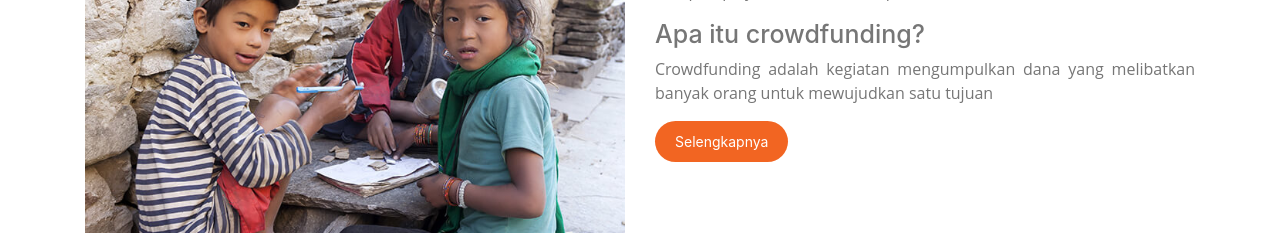
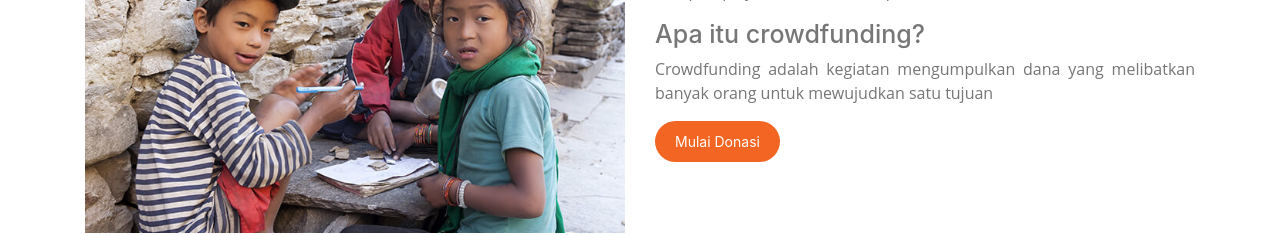
Before and after one commit to ZoOwen/CharityFronEnd, a React (Create React App) app: page /about in a window 1280 px wide. Shown: the part 840-1075 px from the top of the page. Built offline with nearby package versions, Linux system fonts and the light colour scheme.

Commit message:
update hubungkan tombol

```diff
--- a/src/components/Home/CarouselHome.js
+++ b/src/components/Home/CarouselHome.js
@@ -1,10 +1,11 @@
 import React, { useEffect } from "react";
+import { withRouter } from "react-router-dom";
 import Aos from "aos";
 import "aos/dist/aos.css";
 
 import { Carousel, Button } from "react-bootstrap";
 
-const CarouselHome = () => {
+const CarouselHome = (props) => {
   useEffect(() => {
     Aos.init({ duration: 2000 });
   }, []);
@@ -34,6 +35,7 @@ const CarouselHome = () => {
               Donatur).
             </p>
             <Button
+              onClick={() => props.history.push("/about")}
               size="sm"
               style={{ backgroundColor: "#F75D08", border: "none" }}
               className="mr-5 btn-carousel"
@@ -66,6 +68,7 @@ const CarouselHome = () => {
               dapat terjadi lebih efektif dan efisien.
             </p>
             <Button
+              onClick={() => props.history.push("/about")}
               size="sm"
               style={{ backgroundColor: "#F75D08", border: "none" }}
               className="mr-5 btn-carousel"
@@ -96,6 +99,7 @@ const CarouselHome = () => {
               <br /> setidaknya jangan sakiti mereka.
             </p>
             <Button
+              onClick={() => props.history.push("/about")}
               size="sm"
               style={{ backgroundColor: "#F75D08", border: "none" }}
               className="mr-5 btn-carousel"
@@ -109,4 +113,4 @@ const CarouselHome = () => {
   );
 };
 
-export default CarouselHome;
+export default withRouter(CarouselHome);
--- a/src/components/Home/Section1Home.js
+++ b/src/components/Home/Section1Home.js
@@ -1,10 +1,11 @@
 /** @format */
 
 import React from "react";
+import { withRouter } from "react-router-dom";
 
 import { Button } from "react-bootstrap";
 
-function Section1Home() {
+function Section1Home(props) {
   return (
     <div className="container my-5">
       <div className="row">
@@ -34,7 +35,11 @@ function Section1Home() {
                 Bagi Anda yang ingin menolong sesama dapat dengan mudah
                 mengirimkan bantuan dengan donasi online.
               </p>
-              <Button variant="dark" className=" mr-1">
+              <Button
+                onClick={() => props.history.push("/about")}
+                variant="dark"
+                className=" mr-1"
+              >
                 Tentang Kita
               </Button>
             </div>
@@ -66,6 +71,7 @@ function Section1Home() {
               </p>
 
               <Button
+                onClick={() => props.history.push("/events")}
                 style={{
                   backgroundColor: "#F75D08",
                   border: "none",
@@ -82,4 +88,4 @@ function Section1Home() {
   );
 }
 
-export default Section1Home;
+export default withRouter(Section1Home);
--- a/src/pages/about.js
+++ b/src/pages/about.js
@@ -1,7 +1,7 @@
 /** @format */
 
 import React from "react";
-import { Link } from "react-router-dom";
+import { withRouter } from "react-router-dom";
 import "../css/About.css";
 import "bootstrap/dist/css/bootstrap.min.css";
 import Jumbotron from "../components/Jumbotron";
@@ -11,14 +11,11 @@ import SecondCard from "../components/About/SecondCard";
 import ParallaxContent from "../components/About/ParallaxContent";
 import contentImage from "../assets/img/content-img.jpg";
 
-const About = () => {
+const About = (props) => {
   return (
     <div>
       <div className="countainer-fluid">
-                <Jumbotron
-                    header="Tentang kami"
-                    subtitle="Deskripsi website"
-                />
+        <Jumbotron header="Tentang kami" subtitle="Deskripsi website" />
       </div>
       {/* <div className="first-banner">
         <div className="container">
@@ -45,30 +42,27 @@ const About = () => {
       <div className="container">
         <div className="row">
           <div className="col-md-6 col-sm-6 col-xs-12 m-b30">
-                        <img
-                            className="content-img"
-                            alt=""
-                            src={contentImage}
-                        />
+            <img className="content-img" alt="" src={contentImage} />
           </div>
           <div className="col-md-6 col-sm-6 col-xs-12 m-b30">
             <div className="right-content">
               <h3 className="charity-title">Apa itu Charity ?</h3>
               <p className="paragraph-right">
-                                Charity adalah situs crowdfunding. kami
-                                memberikan bantuan kepada orang yang membutuhkan
-                                bantuan dana, baik itu untuk bantuan sosial
-                                maupun pinjaman dana untuk perusahaan
+                Charity adalah situs crowdfunding. kami memberikan bantuan
+                kepada orang yang membutuhkan bantuan dana, baik itu untuk
+                bantuan sosial maupun pinjaman dana untuk perusahaan
               </p>
-                            <h3 className="charity-title">
-                                Apa itu crowdfunding?
-                            </h3>
+              <h3 className="charity-title">Apa itu crowdfunding?</h3>
               <p className="paragraph-right">
-                                Crowdfunding adalah kegiatan mengumpulkan dana
-                                yang melibatkan banyak orang untuk mewujudkan
-                                satu tujuan
+                Crowdfunding adalah kegiatan mengumpulkan dana yang melibatkan
+                banyak orang untuk mewujudkan satu tujuan
               </p>
-                            <button className="readmore">Selengkapnya</button>
+              <button
+                onClick={() => props.history.push("/events")}
+                className="readmore"
+              >
+                Mulai Donasi
+              </button>
             </div>
           </div>
         </div>
@@ -88,4 +82,4 @@ const About = () => {
   );
 };
 
-export default About;
+export default withRouter(About);
```
Lines whose indentation alone changed are shown as unchanged.
